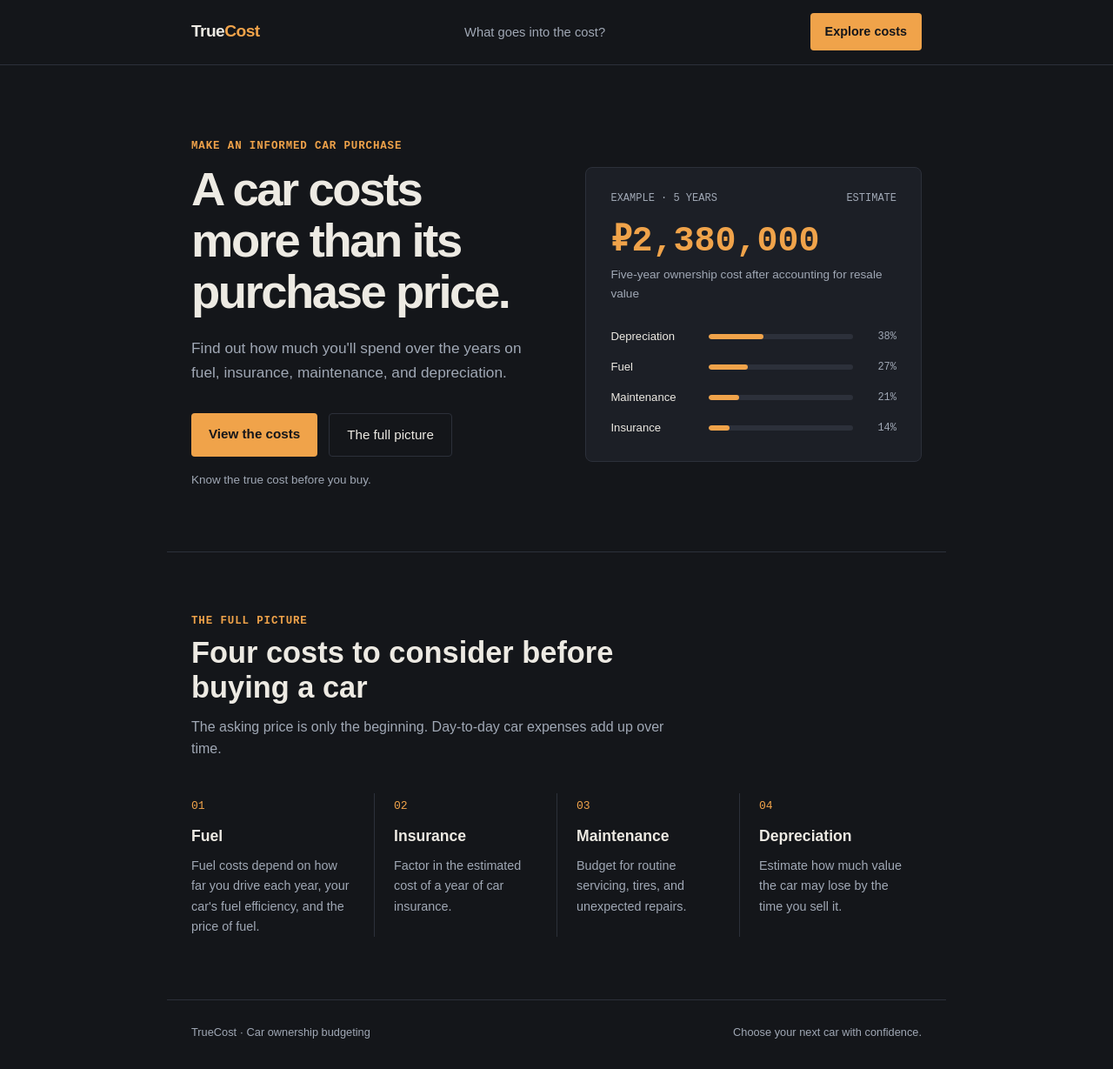
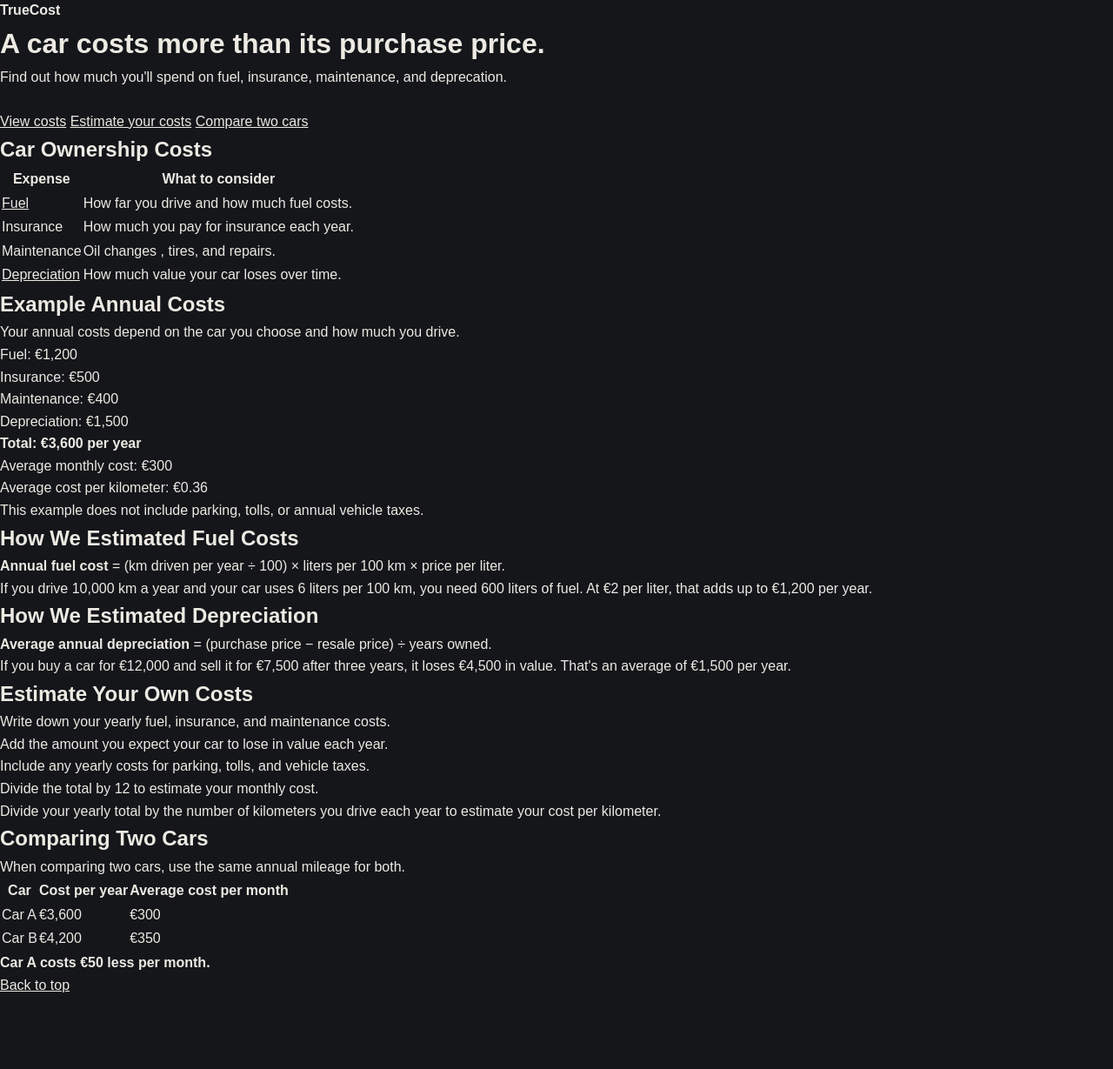
Before and after one commit to Nikolai-Chislari/car-tco-project, a plain HTML site: page index.html in a window 1280 px wide. Shown: the part 1-1230 px from the top of the page at 87% size. After the commit the page ends 1146 px from the top, so only its background shows below. Drawn offline with Linux system fonts and the light colour scheme.

Commit message:
Revise index.html for TrueCost branding and content
Updated the HTML structure and content for the TrueCost website.

```diff
--- a/index.html
+++ b/index.html
@@ -1,141 +1,118 @@
-<!doctype html>
+<!DOCTYPE html>
 <html lang="en">
 <head>
  <meta charset="UTF-8">
-  <title>The True Cost of Car Ownership</title>
+ <title>TrueCost</title>
  <link rel="stylesheet" href="style.css">
 </head>
-<body>
-  <header class="site-header">
-    <div class="wrap nav">
-      <a class="logo" href="#top">True<span>Cost</span></a>
+<body id ="top">
+  <p class="site-name"><strong>TrueCost</strong></p>
 
-      <nav>
-        <ul class="nav-links">
-          <li><a href="#costs">What goes into the cost?</a></li>
-        </ul>
-      </nav>
+  <h1> A car costs more than its purchase price.</h1>
 
-      <a class="nav-cta" href="#costs">Explore costs</a>
-    </div>
-  </header>
-
-  <main id="top">
-    <section class="hero wrap">
-      <div class="hero-intro">
-        <p class="eyebrow">Make an informed car purchase</p>
-        <h1>A car costs more than its purchase price.</h1>
-        <p class="lede">
-          Find out how much you'll spend over the years on fuel,
-          insurance, maintenance, and depreciation.
+  <p>
+   Find out how much you'll spend on fuel, insurance, maintenance, and deprecation.
   </p>
 
-        <div class="hero-actions">
-          <a class="btn-primary" href="#costs">View the costs</a>
-          <a class="btn-secondary" href="#costs">The full picture</a>
+  <div class="photo-background">
+  <img class="car-photo" src="img/car.jpg" alt="">
 </div>
+  <p class="page-links">
+  <a href="#costs">View costs</a>
+  <a href="#own-costs">Estimate your costs</a>
+  <a href="#compare-cars">Compare two cars</a>
+</p>
+<h2 id="costs">Car Ownership Costs</h2>
 
-        <p class="hero-note">Know the true cost before you buy.</p>
-      </div>
+  <table>
+  <tr>
+    <th>Expense</th>
+    <th>What to consider</th>
+  </tr>
+  <tr>
+    <td><a href="#fuel-example">Fuel</a></td>
+    <td>How far you drive and how much fuel costs.</td>
+  </tr>
+  <tr>
+    <td>Insurance</td>
+    <td>How much you pay for insurance each year.</td>
+  </tr>
+  <tr>
+    <td>Maintenance</td>
+    <td>Oil changes , tires, and repairs.</td>
+  </tr>
+  <tr>
+    <td><a href="#depreciation-example">Depreciation</a></td>
+    <td>How much value your car loses over time.</td>
+  </tr>
+  </table>
 
-      <div class="cluster">
-        <div class="cluster-label">
-          <span>EXAMPLE · 5 YEARS</span>
-          <span>ESTIMATE</span>
-        </div>
+  <h2>Example Annual Costs</h2>
 
-        <div class="cluster-readout">₽2,380,000</div>
-        <p class="cluster-sub">
-          Five-year ownership cost after accounting for resale value
+  <p>Your annual costs depend on the car you choose and how much you drive.</p>
+
+  <ul>
+    <li>Fuel: €1,200</li>
+    <li>Insurance: €500</li>
+    <li>Maintenance: €400</li>
+    <li>Depreciation: €1,500</li>
+  </ul>
+
+  <p class="total">
+  <strong>Total: €3,600 per year</strong><br>
+  Average monthly cost: €300<br>
+  Average cost per kilometer: €0.36
  </p>
 
-        <table class="cluster-bars">
-          <tbody>
-            <tr class="cluster-bar-row">
-              <th scope="row">Depreciation</th>
-              <td>
-                <div class="bar-track">
-                  <div class="bar-fill bar-depreciation"></div>
-                </div>
-              </td>
-              <td class="pct">38%</td>
+ <p>This example does not include parking, tolls, or annual vehicle taxes.</p>
+
+ <h2 id="fuel-example"> How We Estimated Fuel Costs</h2>
+ <p class="formula"><strong>Annual fuel cost</strong> = (km driven per year ÷ 100) × liters per 100 km × price per liter.</p>
+ <p>
+  If you drive 10,000 km a year and your car uses 6 liters per 100 km, you need 600 liters of fuel. At €2 per liter, that adds up to €1,200 per year.
+ </p>
+
+ <h2 id="depreciation-example">How We Estimated Depreciation</h2>
+ <p class="formula"><strong>Average annual depreciation</strong> = (purchase price − resale price) ÷ years owned.</p>
+ <p>
+  If you buy a car for €12,000 and sell it for €7,500 after three years,
+  it loses €4,500 in value. That's an average of €1,500 per year.
+ </p>
+
+ <h2 id="own-costs">Estimate Your Own Costs</h2>
+ <ol>
+  <li>Write down your yearly fuel, insurance, and maintenance costs.</li>
+  <li>Add the amount you expect your car to lose in value each year.</li>
+  <li>Include any yearly costs for parking, tolls, and vehicle taxes.</li>
+  <li>Divide the total by 12 to estimate your monthly cost.</li>
+  <li>Divide your yearly total by the number of kilometers you drive each year to estimate your cost per kilometer.</li>
+ </ol>
+ <h2 id="compare-cars">Comparing Two Cars</h2>
+ <p>When comparing two cars, use the same annual mileage for both.</p>
+ <table>
+  <tr>
+    <th>Car</th>
+    <th>Cost per year</th>
+    <th>Average cost per month</th>
   </tr>
-            <tr class="cluster-bar-row">
-              <th scope="row">Fuel</th>
-              <td>
-                <div class="bar-track">
-                  <div class="bar-fill bar-fuel"></div>
-                </div>
-              </td>
-              <td class="pct">27%</td>
+  <tr>
+    <td>Car A</td>
+    <td>€3,600</td>
+    <td>€300</td>
   </tr>
-            <tr class="cluster-bar-row">
-              <th scope="row">Maintenance</th>
-              <td>
-                <div class="bar-track">
-                  <div class="bar-fill bar-maintenance"></div>
-                </div>
-              </td>
-              <td class="pct">21%</td>
+  <tr>
+    <td>Car B</td>
+    <td>€4,200</td>
+    <td>€350</td>
   </tr>
-            <tr class="cluster-bar-row">
-              <th scope="row">Insurance</th>
-              <td>
-                <div class="bar-track">
-                  <div class="bar-fill bar-insurance"></div>
-                </div>
-              </td>
-              <td class="pct">14%</td>
-            </tr>
-          </tbody>
 </table>
-      </div>
-    </section>
 
-    <section class="section wrap" id="costs">
-      <div class="section-head">
-        <p class="eyebrow">The full picture</p>
-        <h2>Four costs to consider before buying a car</h2>
-        <p>
-          The asking price is only the beginning.
-          Day-to-day car expenses add up over time.
-        </p>
-      </div>
+<p><strong>Car A costs €50 less per month.</strong></p>
 
-      <div class="panels">
-        <article class="panel">
-          <span class="panel-index">01</span>
-          <h3>Fuel</h3>
-          <p>
-            Fuel costs depend on how far you drive each year,
-            your car's fuel efficiency, and the price of fuel.
-          </p>
-        </article>
+<p><a href="#top">Back to top</a></p>
 
-        <article class="panel">
-          <span class="panel-index">02</span>
-          <h3>Insurance</h3>
-          <p>Factor in the estimated cost of a year of car insurance.</p>
-        </article>
 
-        <article class="panel">
-          <span class="panel-index">03</span>
-          <h3>Maintenance</h3>
-          <p>Budget for routine servicing, tires, and unexpected repairs.</p>
-        </article>
 
-        <article class="panel">
-          <span class="panel-index">04</span>
-          <h3>Depreciation</h3>
-          <p>Estimate how much value the car may lose by the time you sell it.</p>
-        </article>
-      </div>
-    </section>
-  </main>
+</body>
 
-  <footer class="site-footer wrap">
-    <span>TrueCost · Car ownership budgeting</span>
-    <span>Choose your next car with confidence.</span>
-  </footer>
-</body>
 </html>
```
Lines whose indentation alone changed are shown as unchanged.
